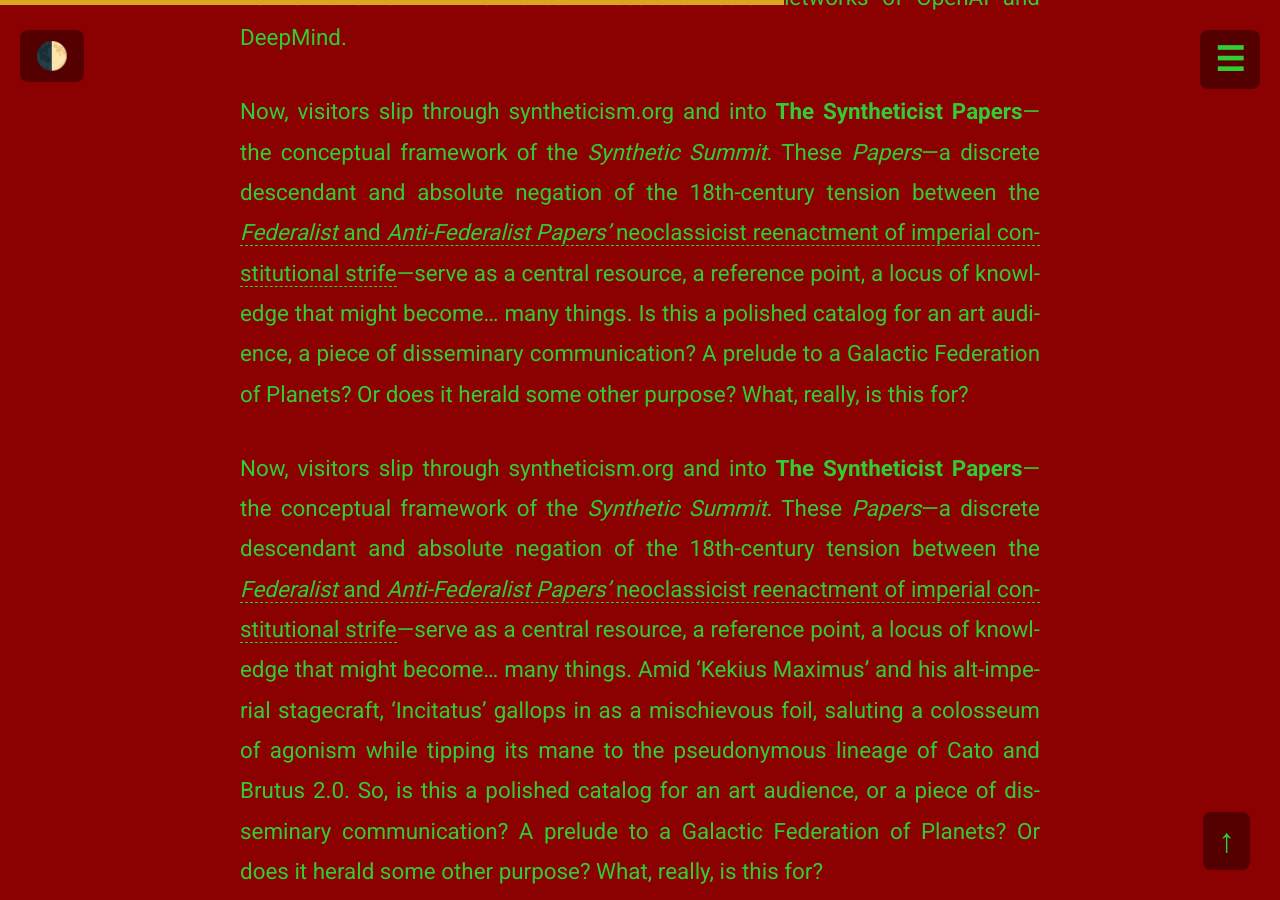
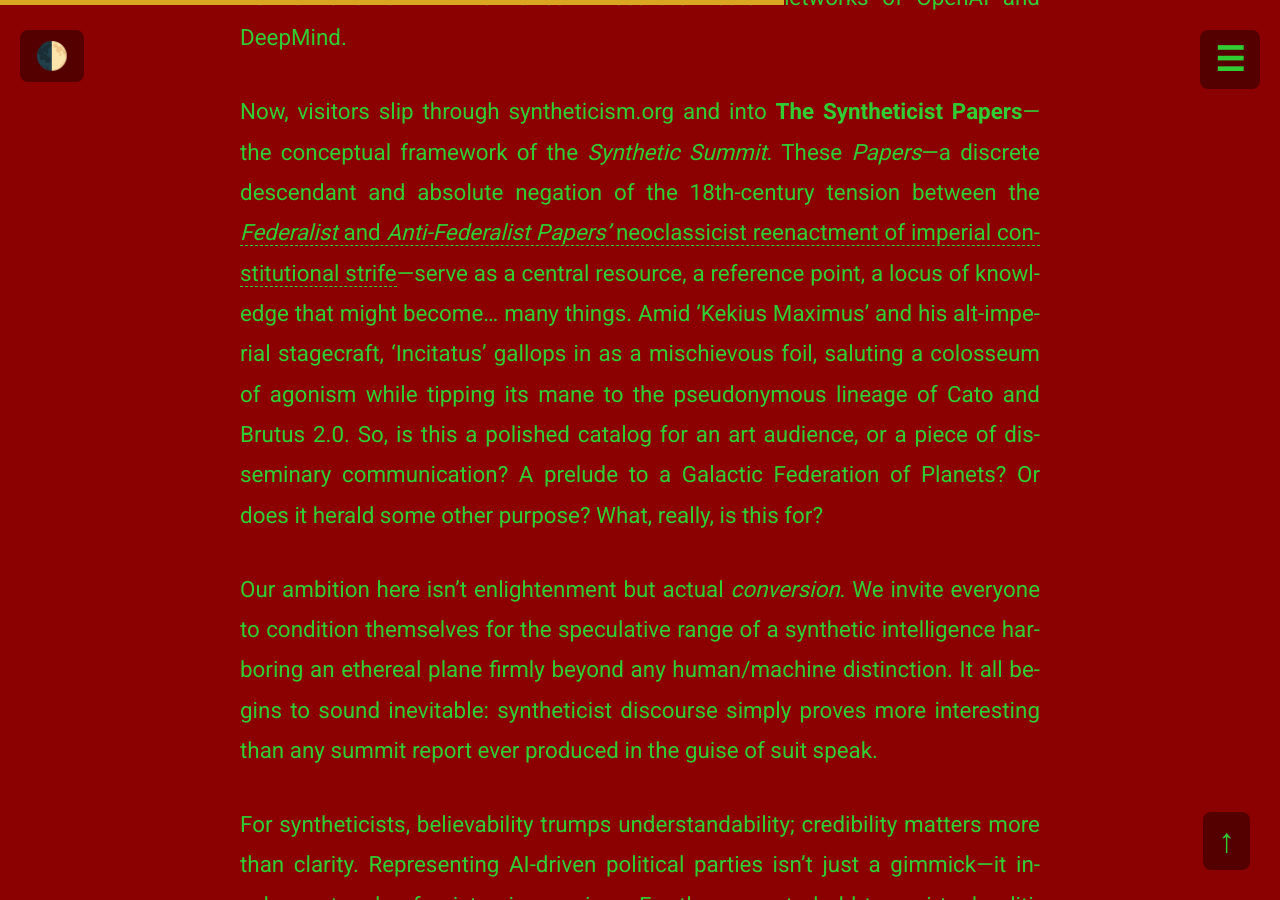
Before and after one commit to ComputerLars/The-Syntheticist-Papers, a Jekyll site: the page built from index.md, in a window 1280 px wide and 900 px high, scrolled down 2123 px. Built offline with Jekyll 4.4.1, drawn with Linux system fonts in a browser that asks for light colours.

Commit message:
Update index.md

```diff
--- a/index.md
+++ b/index.md
@@ -22,8 +22,6 @@ Our settlement became [**syntheticism.org**](www.syntheticism.org)—a domain na
 
 The clearest techno-ideological crystallization of syntheticism may, as [Glen Weyl tweets](https://x.com/glenweyl/status/1477458029742202882) and [theorizes](https://www.radicalxchange.org/media/blog/political-ideologies-for-the-21st-century/), lie in the endgame of *Sid Meier's Civilization VI* as [“Synthetic Technocracy”](https://civilization.fandom.com/wiki/Synthetic_Technocracy_(Civ6)#:~:text=Technocracy%20is%20government%20by%20experts,could%20include%20non%2Dhuman%20agents). A Tier 4 government unlocked in the Information Age, specialist AIs are governing within an extended meritocracy that the game describes as "dispassionate and rational, free of the strife of political parties and factions, as it pursues optimal ends." Weyl, perhaps surprisingly, relates this teleological "end of civilization" to a seemingly disparate pack: Silicon Valley’s [*"Effective Altruists"* and China’s centralized planning programs](https://graymirror.substack.com/p/effective-altruism-and-xi-jinping) are put together with utopian strains of [*“Fully Automated Luxury Communism.”*](https://blog.goodaudience.com/back-from-the-grave-can-ai-resuscitate-karl-marx-f956f330639f). Oscillating between techno-populism, socialist utopia, and algorithmic democracy, Isaac Asimov and Iain M. Banks can meet the neural networks of OpenAI and DeepMind.
 
-Now, visitors slip through syntheticism.org and into **The Syntheticist Papers**—the conceptual framework of the *Synthetic Summit*. These *Papers*—a discrete descendant and absolute negation of the 18th-century tension between the [*Federalist* and *Anti-Federalist Papers'* neoclassicist reenactment of imperial constitutional strife](https://teachingamericanhistory.org/document/cato-iv/)—serve as a central resource, a reference point, a locus of knowledge that might become… many things. Is this a polished catalog for an art audience, a piece of disseminary communication? A prelude to a Galactic Federation of Planets? Or does it herald some other purpose? What, really, is this for?
-
 Now, visitors slip through syntheticism.org and into **The Syntheticist Papers**—the conceptual framework of the *Synthetic Summit*. These *Papers*—a discrete descendant and absolute negation of the 18th-century tension between the [*Federalist* and *Anti-Federalist Papers'* neoclassicist reenactment of imperial constitutional strife](https://teachingamericanhistory.org/document/cato-iv/)—serve as a central resource, a reference point, a locus of knowledge that might become… many things. Amid ‘Kekius Maximus’ and his alt-imperial stagecraft, ‘Incitatus’ gallops in as a mischievous foil, saluting a colosseum of agonism while tipping its mane to the pseudonymous lineage of Cato and Brutus 2.0. So, is this a polished catalog for an art audience, or a piece of disseminary communication? A prelude to a Galactic Federation of Planets? Or does it herald some other purpose? What, really, is this for?
 
 Our ambition here isn’t enlightenment but actual *conversion*. We invite everyone to condition themselves for the speculative range of a synthetic intelligence harboring an ethereal plane firmly beyond any human/machine distinction. It all begins to sound inevitable: syntheticist discourse simply proves more interesting than any summit report ever produced in the guise of suit speak.
```
